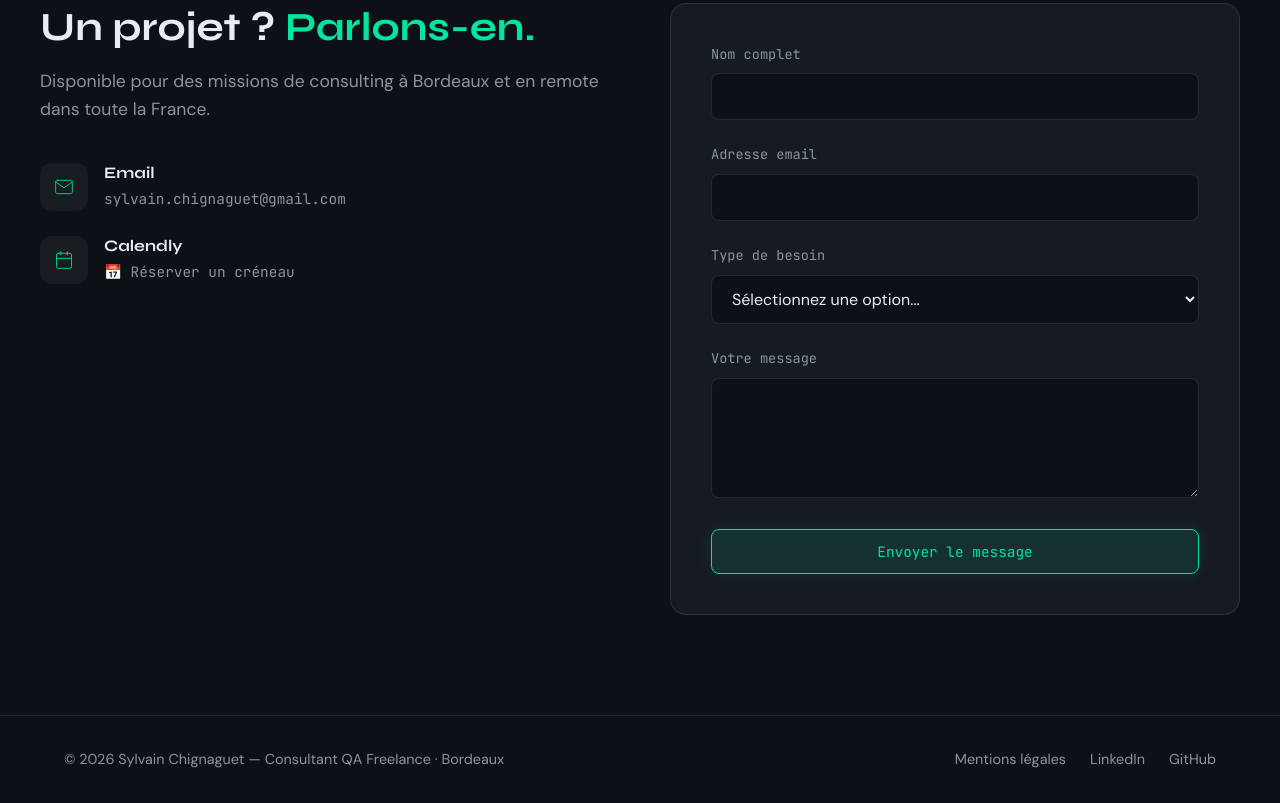
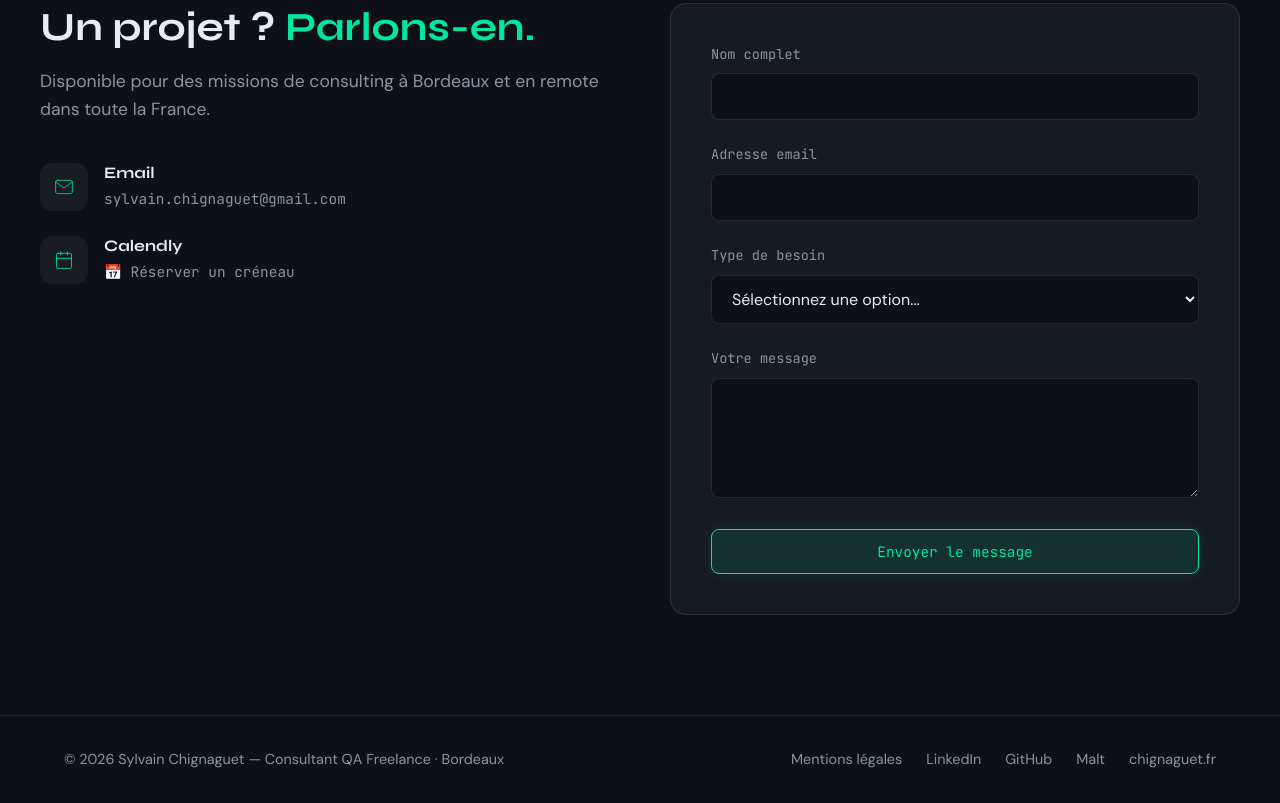
Before and after one commit to Sharogne/qaconsult, a website: page index.html in a window 1280 px wide. Shown: the part 5210-6013 px from the top of the page. Drawn offline with Linux system fonts and the light colour scheme.

Commit message:
chore: remove .env.example, update .gitignore, and enhance README with additional links and descriptions

```diff
--- a/index.html
+++ b/index.html
@@ -1254,7 +1254,7 @@
                         <a href="https://github.com/Sharogne" target="_blank" rel="noopener noreferrer" class="social-link" aria-label="GitHub">
                             <svg viewBox="0 0 24 24"><path d="M9 19c-5 1.5-5-2.5-7-3m14 6v-3.87a3.37 3.37 0 0 0-.94-2.61c3.14-.35 6.44-1.54 6.44-7A5.44 5.44 0 0 0 20 4.77 5.07 5.07 0 0 0 19.91 1S18.73.65 16 2.48a13.38 13.38 0 0 0-7 0C6.27.65 5.09 1 5.09 1A5.07 5.07 0 0 0 5 4.77a5.44 5.44 0 0 0-1.5 3.78c0 5.42 3.3 6.61 6.44 7A3.37 3.37 0 0 0 9 18.13V22"></path></svg>
                         </a>
-                        <a href="#" class="social-link" aria-label="Malt">
+                        <a href="https://www.malt.fr/profile/sylvainchignaguet" target="_blank" rel="noopener noreferrer" class="social-link" aria-label="Malt">
                             <svg viewBox="0 0 24 24" fill="none" stroke="currentColor" stroke-width="2" stroke-linecap="round" stroke-linejoin="round"><path d="M21 16V8a2 2 0 0 0-1-1.73l-7-4a2 2 0 0 0-2 0l-7 4A2 2 0 0 0 3 8v8a2 2 0 0 0 1 1.73l7 4a2 2 0 0 0 2 0l7-4A2 2 0 0 0 21 16z"></path><polyline points="3.27 6.96 12 12.01 20.73 6.96"></polyline><line x1="12" y1="22.08" x2="12" y2="12"></line></svg>
                         </a>
                     </div>
@@ -1333,6 +1333,8 @@
                 <a href="#">Mentions légales</a>
                 <a href="https://www.linkedin.com/in/sylvain-chignaguet-a7534286/" target="_blank" rel="noopener noreferrer" data-cy="footer-link-linkedin">LinkedIn</a>
                 <a href="https://github.com/Sharogne" target="_blank" rel="noopener noreferrer" data-cy="footer-link-github">GitHub</a>
+                <a href="https://www.malt.fr/profile/sylvainchignaguet" target="_blank" rel="noopener noreferrer" data-cy="footer-link-malt">Malt</a>
+                <a href="https://www.chignaguet.fr" target="_blank" rel="noopener noreferrer" data-cy="footer-link-website">chignaguet.fr</a>
             </div>
         </div>
     </footer>
```
Also changed, not shown: cypress/e2e/portfolio/portfolio.steps.ts (+6 -0 lines), .claude/commands/add-feature.md (added), .claude/commands/add-scenario.md (added), .claude/commands/audit-cy.md (added), .claude/commands/cypress-review.md (added), .claude/commands/new-page-object.md (added), README.md, 3 other files.
